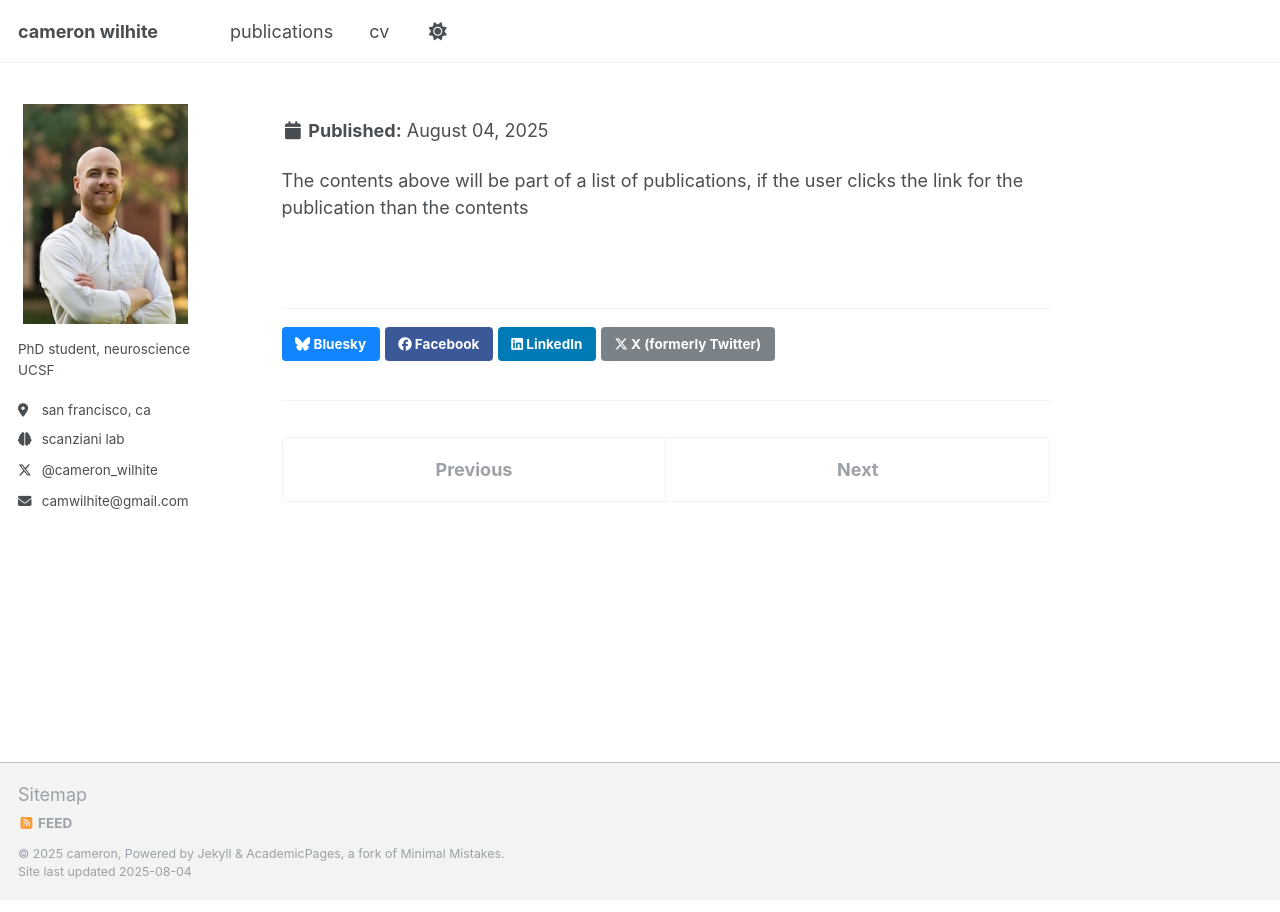
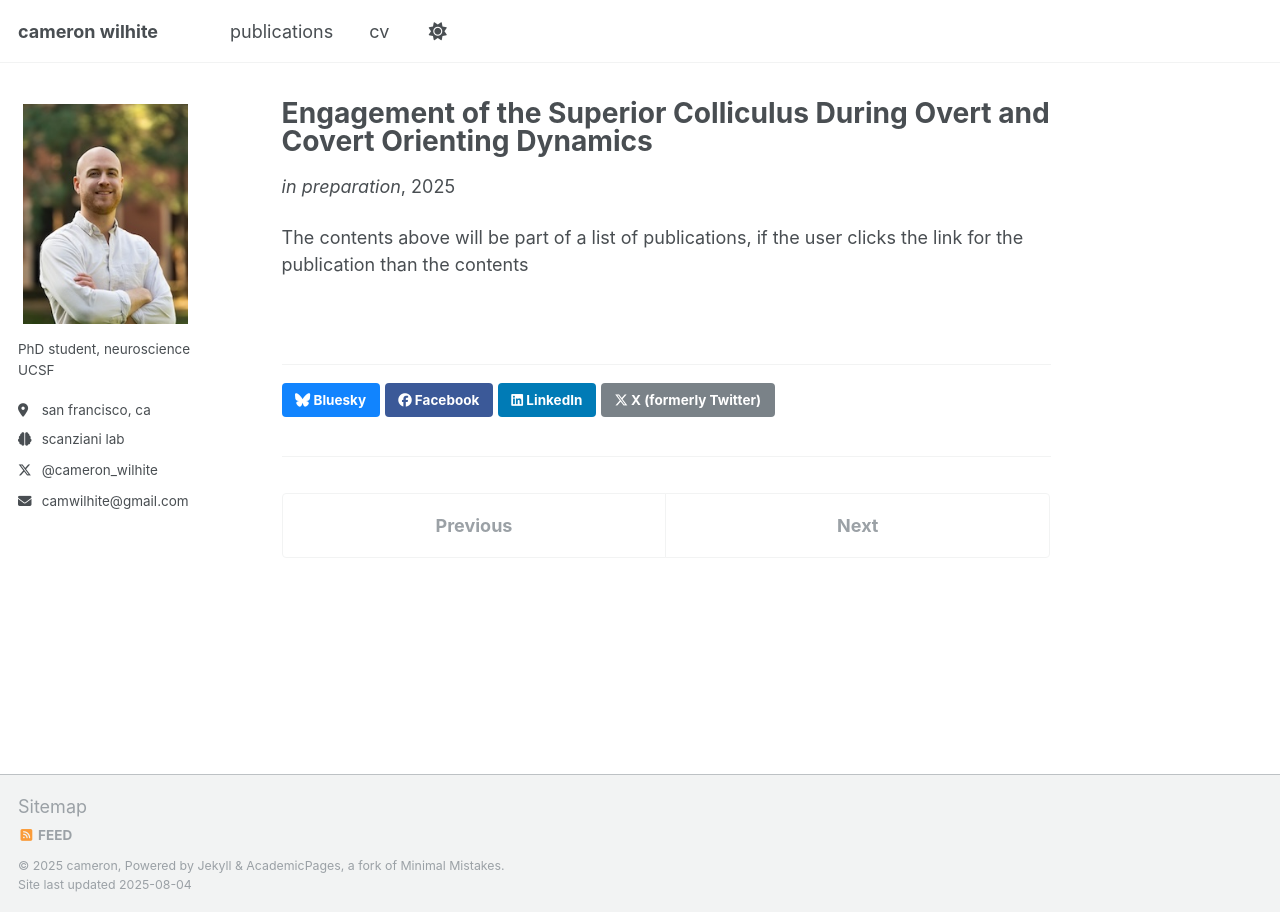
Before and after one commit to camwilhite/camwilhite.github.io, a Jekyll site: the page built from _publications/2010-10-01-paper-title-number-2.md, in a window 1280 px wide. Built offline with Jekyll 4.4.1, drawn with Linux system fonts in a browser that asks for light colours; a script that is not in the unit is left out.

```diff
--- a/_publications/2010-10-01-paper-title-number-2.md
+++ b/_publications/2010-10-01-paper-title-number-2.md
@@ -3,7 +3,7 @@ title: "Engagement of the Superior Colliculus During Overt and Covert Orienting
 collection: publications
 category: manuscripts
 permalink: /publication/2010-10-01-paper-title-number-2
-excerpt: 'Cameron Wilhite, Loren M. Frank, Massimo Scanziani
+excerpt: 'Cameron Wilhite, Loren M. Frank, Massimo Scanziani'
 date: 2025-10-01
 venue: 'in preparation'
 slidesurl:
```
